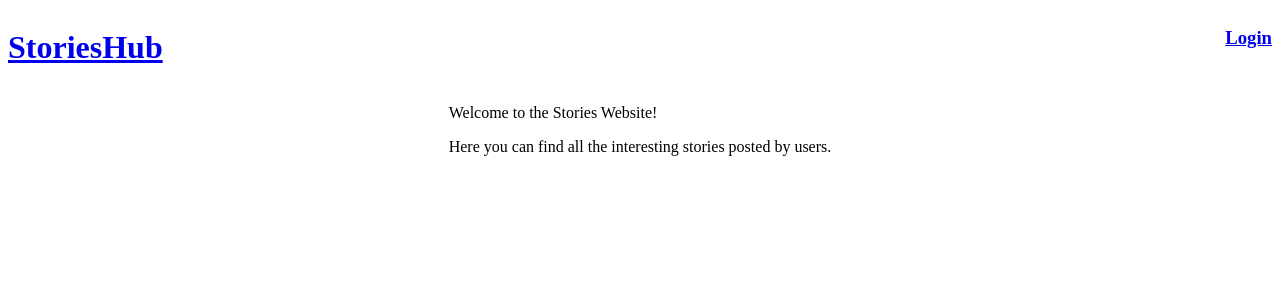
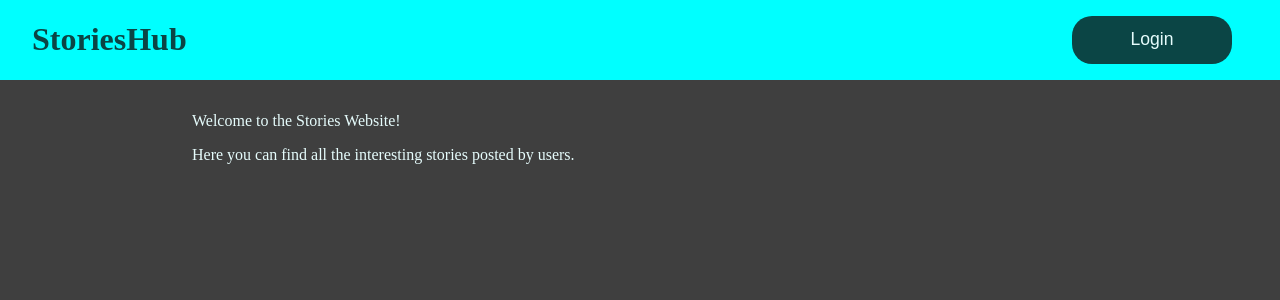
Before and after one commit to Krezlau/StoryHub, a React (Create React App) app: page /home in a window 1280 px wide. Shown: the top 300 px of the page. Built offline with nearby package versions, Linux system fonts and the light colour scheme.

Commit message:
some styling, 404 page

```diff
--- a/src/App.css
+++ b/src/App.css
@@ -1,14 +1,18 @@
 .main {
     display: flex;
+    align-items: center;
+}
+
+body {
+    background-color: #3f3f3f;
+    color: #e6fcfc;
+    margin: 0;
 }
 
 .page {
+    margin-top: 6rem;
+    width: 70%;
     max-width: 80rem;
     margin-right: auto;
     margin-left: auto;
 }
-
-.header {
-    display: flex;
-    justify-content: space-between;
-}
--- a/src/App.tsx
+++ b/src/App.tsx
@@ -7,6 +7,7 @@ import './App.css'
 import {useSelector} from "react-redux";
 import {IRootState} from "./store";
 import LoginPage from "./pages/LoginPage";
+import NotFoundPage from "./pages/NotFoundPage";
 
 function App() {
   const isLoggedIn = useSelector((state: IRootState) => state.auth.isLoggedIn);
@@ -26,6 +27,7 @@ function App() {
           {/*<Route path='/stories' element={<AllStoriesPage />} />*/}
           {/*<Route path='/profile/:userId' element={<ProfilePage />} />*/}
           {/*<Route path='/change-password' element={<ChangePasswordPage />} />*/}
+          <Route path='*' element={<NotFoundPage />} />
         </Routes>
         </div>
       </main>
--- /dev/null
+++ b/src/components/UI/Header.module.css
@@ -0,0 +1,37 @@
+.header {
+    position: fixed;
+    top: 0;
+    left: 0;
+    width: 100%;
+    z-index: 10;
+    height: 5rem;
+    background: aqua;
+    margin: 0;
+}
+
+.header-content {
+    margin-left: 2rem;
+    margin-right: 2rem;
+    display: flex;
+    justify-content: space-between;
+}
+
+.header a {
+    text-decoration: none;
+    color: #0b4545;
+}
+
+.header button {
+    font-size: 1.1rem;
+    margin: 1rem;
+    width: 10rem;
+    border-radius: 20px;
+    border-style: none;
+    background: #0b4545;
+    color: #e6fcfc;
+}
+
+.header button:active,
+.header button:hover{
+    background: #126e6e;
+}
--- a/src/components/UI/Header.tsx
+++ b/src/components/UI/Header.tsx
@@ -1,21 +1,34 @@
 import React from "react";
-import { Link, NavLink } from "react-router-dom";
-import {useDispatch, useSelector} from "react-redux";
+import { NavLink, useNavigate } from "react-router-dom";
+import { useDispatch, useSelector } from "react-redux";
 import { IRootState } from "../../store";
+import { authActions } from "../../store/auth-slice";
+import classes from "./Header.module.css";
 
 const Header: React.FC = () => {
   const isLoggedIn = useSelector((state: IRootState) => state.auth.isLoggedIn);
+  const dispatch = useDispatch();
+  const navigate = useNavigate();
+
+  const logoutHandler = () => {
+    dispatch(authActions.logout());
+
+    navigate("/home");
+  };
+
+  const loginHandler = () => {
+    navigate("/login");
+  };
 
   return (
-    <div className='header'>
-      <NavLink to="home">
-        <h1>StoriesHub</h1>
-      </NavLink>
-      {!isLoggedIn && (
-        <Link to="/login">
-          <h3>Login</h3>
-        </Link>
-      )}
+    <div className={classes.header}>
+      <div className={classes["header-content"]}>
+        <NavLink to="home">
+          <h1>StoriesHub</h1>
+        </NavLink>
+        {!isLoggedIn && <button onClick={loginHandler}>Login</button>}
+        {isLoggedIn && <button onClick={logoutHandler}>Logout</button>}
+      </div>
     </div>
   );
 };
--- /dev/null
+++ b/src/components/UI/NavigationPanel.module.css
@@ -0,0 +1,34 @@
+.nav {
+    position: absolute;
+    left: 0;
+    top: 5rem;
+    width: 5rem;
+    z-index: 10;
+    background: aqua;
+    padding: 1rem;
+    margin: 0;
+    border-bottom-right-radius: 14px;
+}
+
+.nav ul {
+    list-style: none;
+    margin: 0;
+    padding: 0;
+}
+
+.nav li {
+    margin-left: .5rem;
+    font-size: 1.25rem;
+    padding: 10%;
+}
+
+.nav a {
+    text-decoration: none;
+    color: #0b4545;
+}
+
+.nav a:hover,
+.nav a:active,
+.nav a.active {
+    color: #e6fcfc;
+}
--- a/src/components/UI/NavigationPanel.tsx
+++ b/src/components/UI/NavigationPanel.tsx
@@ -1,22 +1,10 @@
 import { NavLink } from "react-router-dom";
-import {useDispatch, useSelector} from "react-redux";
-import { authActions } from "../../store/auth-slice";
 import React from "react";
-import {IRootState} from "../../store";
+import classes from "./NavigationPanel.module.css";
 
 const NavigationPanel: React.FC = () => {
-  const isLoggedIn = useSelector((state:IRootState ) => state.auth.isLoggedIn)
-  const dispatch = useDispatch();
-
-  const loginHandler = () => {
-    dispatch(authActions.login({ email: "username", password: "password" }));
-  };
-
-  const logoutHandler = () => {
-    dispatch(authActions.logout());
-  };
-
   return (
+    <div className={classes.nav}>
       <ul>
         <li>
           <NavLink to={"stories"}>Stories</NavLink>
@@ -24,9 +12,8 @@ const NavigationPanel: React.FC = () => {
         <li>
           <NavLink to={"profile"}>Profile</NavLink>
         </li>
-      {!isLoggedIn && <button onClick={loginHandler}>LOGIN</button>}
-      {isLoggedIn && <button onClick={logoutHandler}>LOGOUT</button>}
       </ul>
+    </div>
   );
 };
 
--- /dev/null
+++ b/src/pages/NotFoundPage.tsx
@@ -0,0 +1,12 @@
+import React from "react";
+
+const NotFoundPage: React.FC = () => {
+  return (
+    <div>
+      <h1>404</h1>
+      <h1>Page not found.</h1>
+    </div>
+  );
+};
+
+export default NotFoundPage;
```
Lines whose indentation alone changed are shown as unchanged.
